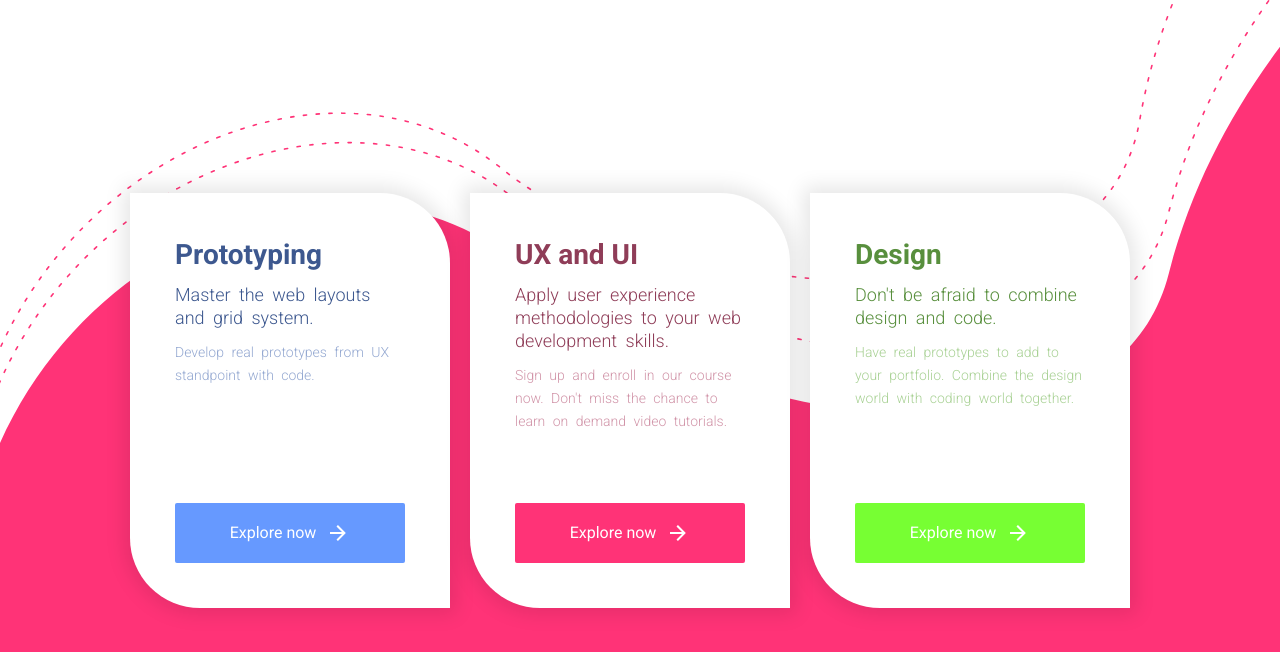
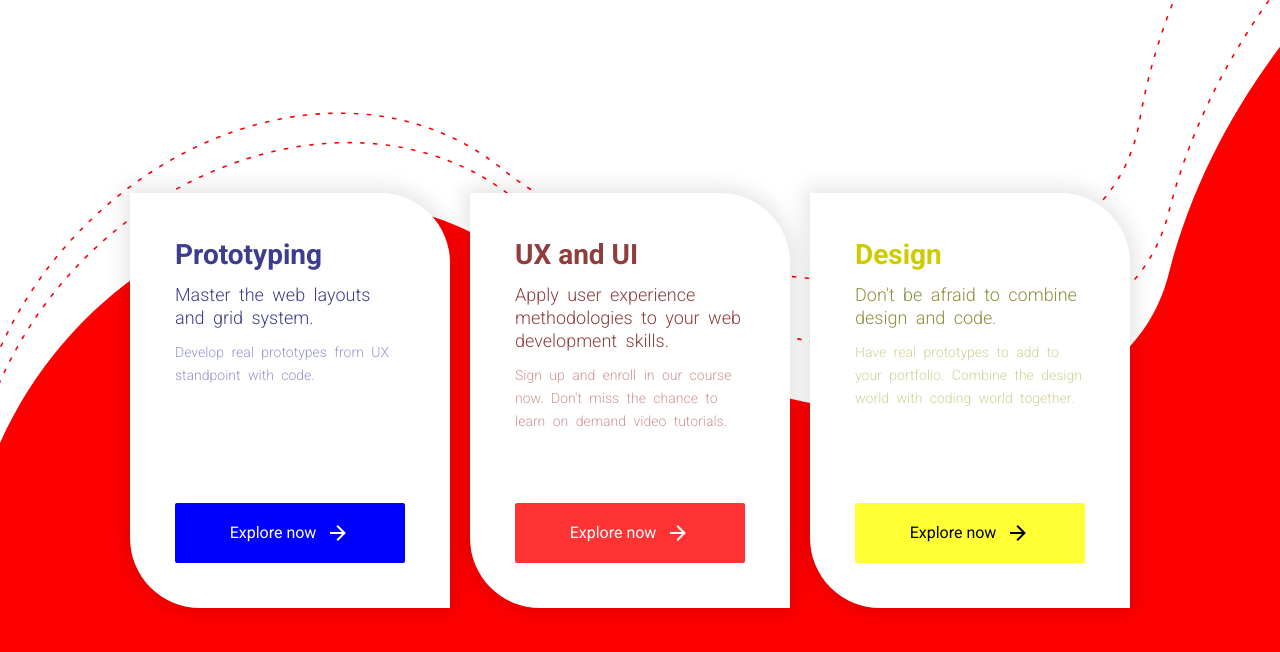
Before and after one commit to boroji/DynamicHoverCard, a plain HTML site: page index.html in a window 1280 px wide. Drawn offline with Linux system fonts and the light colour scheme.

Commit message:
updated the colors

```diff
--- a/index.html
+++ b/index.html
@@ -46,7 +46,7 @@
             </div>
             <div class="card-button">
                 <a class="explore" href="#">Explore now<svg style="width:24px;height:24px" viewBox="0 0 24 24">
-                        <path fill="#ffffff"
+                        <path fill="#000000"
                             d="M4,11V13H16L10.5,18.5L11.92,19.92L19.84,12L11.92,4.08L10.5,5.5L16,11H4Z" />
                     </svg></a>
             </div>
@@ -65,14 +65,14 @@
                 <g clip-path="url(#a)">
                     <path class="background-svg"
                         d="M-46 310.394C-46 185.37 428.859 121.65 662 185.37c187.041 51.122 725.45 83.462 799 0 93.96-106.612 469-174.11 602-174.11s-84.67 981.425-84.67 981.425H-46v-682.29z"
-                        fill="#ff3377" />
+                        fill="#ff0000" />
                     <path class="background-stroke"
                         d="M-46 1075c0-433 474.859-653.688 708-433 187.041 177.051 725.45 289.057 799 0 93.96-369.233 469-603 602-603"
-                        fill="none" stroke="#ff3377" stroke-width="2" stroke-dasharray="4 12 0 0"
+                        fill="none" stroke="#ff0000" stroke-width="2" stroke-dasharray="4 12 0 0"
                         transform="matrix(1 0 0 .28874 0 -22.233)" />
                     <path class="background-stroke"
                         d="M-46 1075c0-433 474.859-653.688 708-433 187.041 177.051 725.45 289.057 799 0 93.96-369.233 469-603 602-603"
-                        fill="none" stroke="#ff3377" stroke-width="2" stroke-dasharray="4 12 0 0"
+                        fill="none" stroke="#ff0000" stroke-width="2" stroke-dasharray="4 12 0 0"
                         transform="matrix(.997 -.02233 .07732 .28787 -81.512 -22.33)" />
                 </g>
             </g>
--- a/style.css
+++ b/style.css
@@ -29,7 +29,7 @@ a:active {
 }
 
 a:link {
-    background-color: hsl(220, 100%, 70%);
+    background-color: hsl(240, 100%, 50%);
 }
 
 .card {
@@ -55,7 +55,7 @@ a:link {
 .card-body h1 {
     font-size: 28px;
     margin-bottom: 12px;
-    color: hsl(220, 40%, 40%);
+    color: hsl(240, 40%, 40%);
     animation: fade 0.4s ease 0.1s forwards;
     opacity: 0;
 }
@@ -64,7 +64,7 @@ a:link {
     font-size: 18px;
     font-weight: 300;
     margin-bottom: 12px;
-    color: hsl(220, 40%, 40%);
+    color: hsl(240, 40%, 40%);
     line-height: 23px;
     word-spacing: 4px;
     animation: fade 0.4s ease 0.3s forwards;
@@ -74,7 +74,7 @@ a:link {
 .card-body p {
     font-size: 14px;
     font-weight: 300;
-    color: hsl(220, 40%, 70%);
+    color: hsl(240, 40%, 70%);
     line-height: 23px;
     word-spacing: 4px;
     animation: fade 0.4s ease 0.5s forwards;
@@ -94,12 +94,8 @@ a:link {
     align-items: center;
     opacity: 0;
     animation: slideLeft 0.7s ease 0.7s forwards;
-
 }
 
-.explore:hover {
-    background-color: hsl(220, 100%, 60%);
-}
 
 .explore svg {
     transform: translateX(0);
@@ -134,43 +130,36 @@ a:link {
 }
 
 .card:nth-of-type(2) h1 {
-    color: hsl(340, 40%, 40%);
+    color: hsl(0, 40%, 40%);
 }
 
 .card:nth-of-type(2) h2 {
-    color: hsl(340, 40%, 40%);
+    color: hsl(0, 40%, 40%);
 }
 
 .card:nth-of-type(2) p {
-    color: hsl(340, 40%, 70%);
+    color: hsl(0, 40%, 70%);
 }
 
 .card:nth-of-type(2) .card-button .explore {
-    background-color: #ff3377;
-}
-
-.card:nth-of-type(2) .card-button .explore:hover {
-    background-color: hsl(340, 100%, 50%);
+    background-color: hsl(0, 100%, 60%);
 }
 
 .card:nth-of-type(3) h1 {
-    color: hsl(100, 40%, 40%);
+    color: hsl(60, 100%, 40%);
 }
 
 .card:nth-of-type(3) h2 {
-    color: hsl(100, 40%, 40%);
+    color: hsl(60, 40%, 40%);
 }
 
 .card:nth-of-type(3) p {
-    color: hsl(100, 40%, 70%);
+    color: hsl(60, 40%, 70%);
 }
 
 .card:nth-of-type(3) .card-button .explore {
-    background-color: hsl(100, 100%, 60%);
-}
-
-.card:nth-of-type(3) .card-button .explore:hover {
-    background-color: hsl(100, 100%, 50%);
+    background-color: hsl(60, 100%, 60%);
+    color: #000;
 }
 
 main {
```
